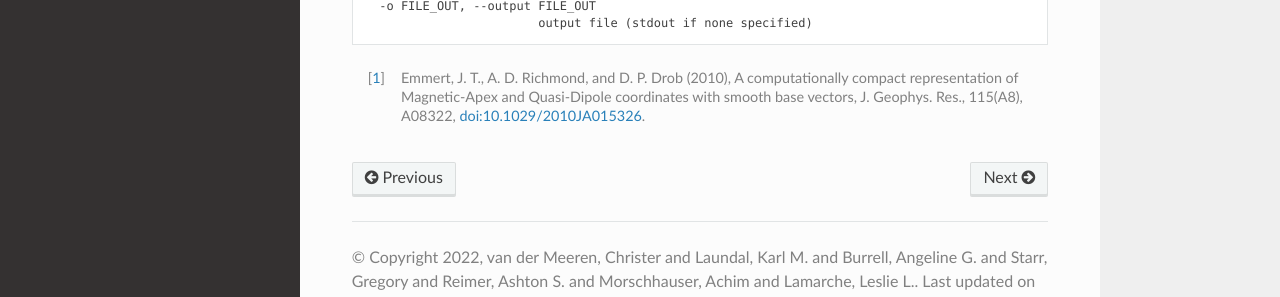
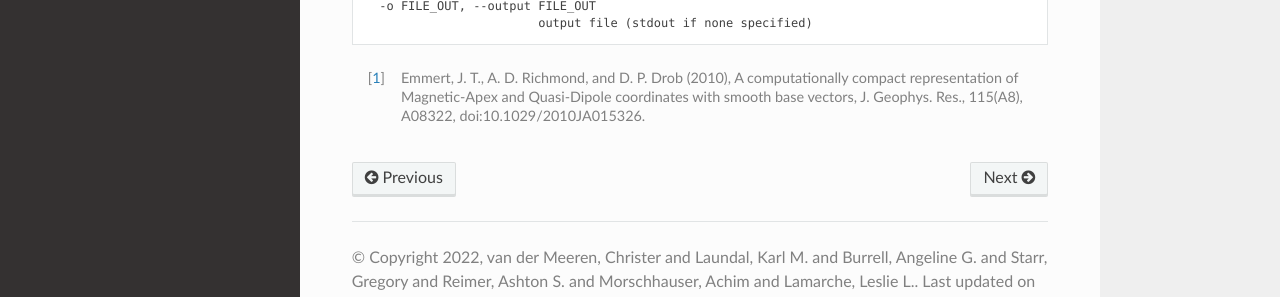
Before and after one commit to aburrell/apexpy, a Sphinx documentation site: the page built from docs/api.rst, in a window 1280 px wide and 1324 px high. Shown: the part 949-1246 px from the top of the window. Built offline with Sphinx 7.4.7 and the Read the Docs theme 2.0.0, drawn with Linux system fonts in a browser that asks for light colours; pages that are not in the unit, such as notebooks, are missing from menus; some of the changed lines change nothing that is shown.

Commit message:
DOC: removed link to JGR
Removed the DOI link to JGR, as Wiley doesn't allow link testing.

```diff
--- a/docs/api.rst
+++ b/docs/api.rst
@@ -63,4 +63,4 @@ You can get help on the command by running ``apexpy -h``.
 .. [1] Emmert, J. T., A. D. Richmond, and D. P. Drob (2010),
        A computationally compact representation of Magnetic-Apex
        and Quasi-Dipole coordinates with smooth base vectors,
-       J. Geophys. Res., 115(A8), A08322, :doi:`10.1029/2010JA015326`.
+       J. Geophys. Res., 115(A8), A08322, doi:10.1029/2010JA015326.
--- a/docs/maintenance.rst
+++ b/docs/maintenance.rst
@@ -99,4 +99,4 @@ the current maintainer to ensure a minimal duplication of effort.
 .. [1] Emmert, J. T., A. D. Richmond, and D. P. Drob (2010),
        A computationally compact representation of Magnetic-Apex
        and Quasi-Dipole coordinates with smooth base vectors,
-       J. Geophys. Res., 115(A8), A08322, :doi:`10.1029/2010JA015326`.
+       J. Geophys. Res., 115(A8), A08322, doi:10.1029/2010JA015326.
```
